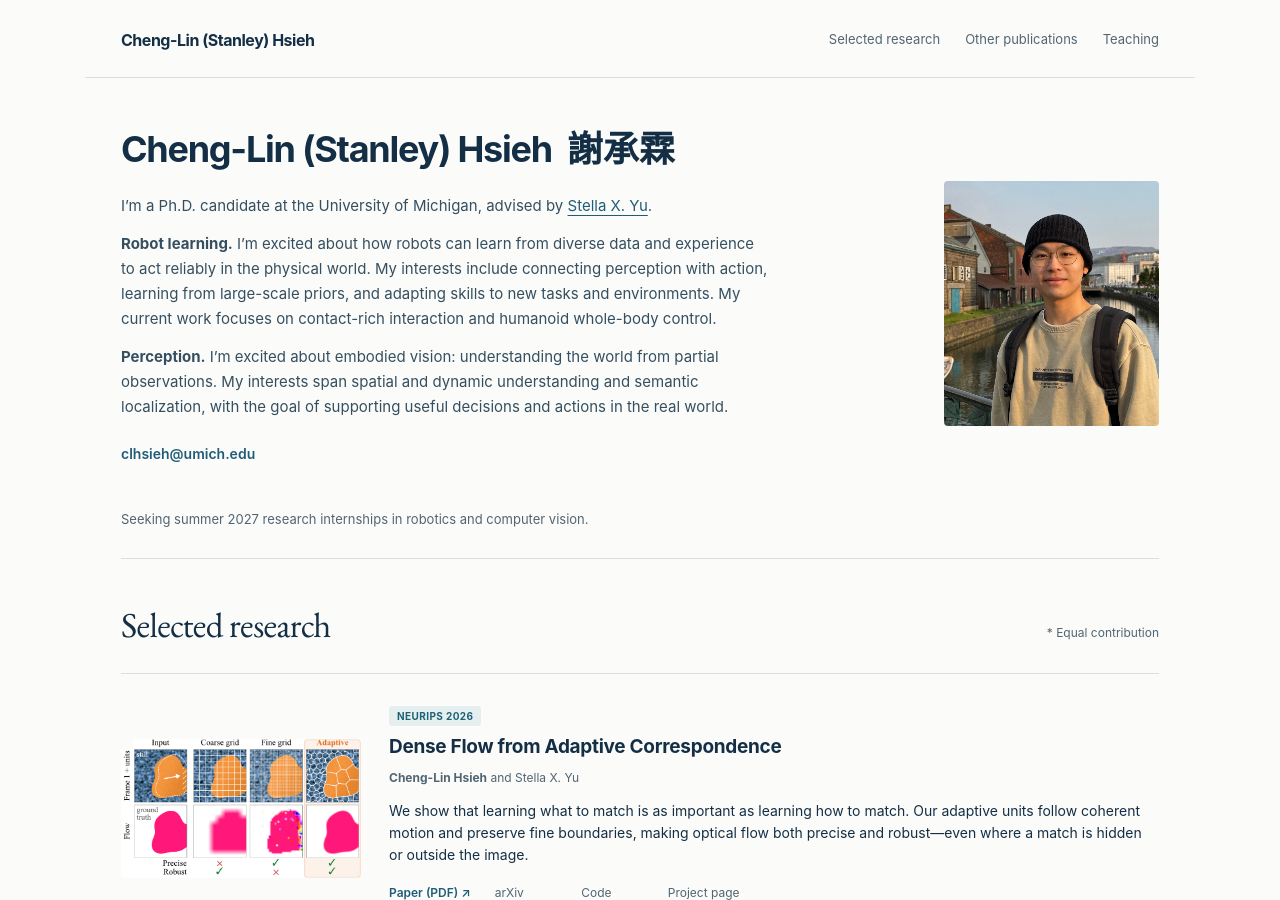
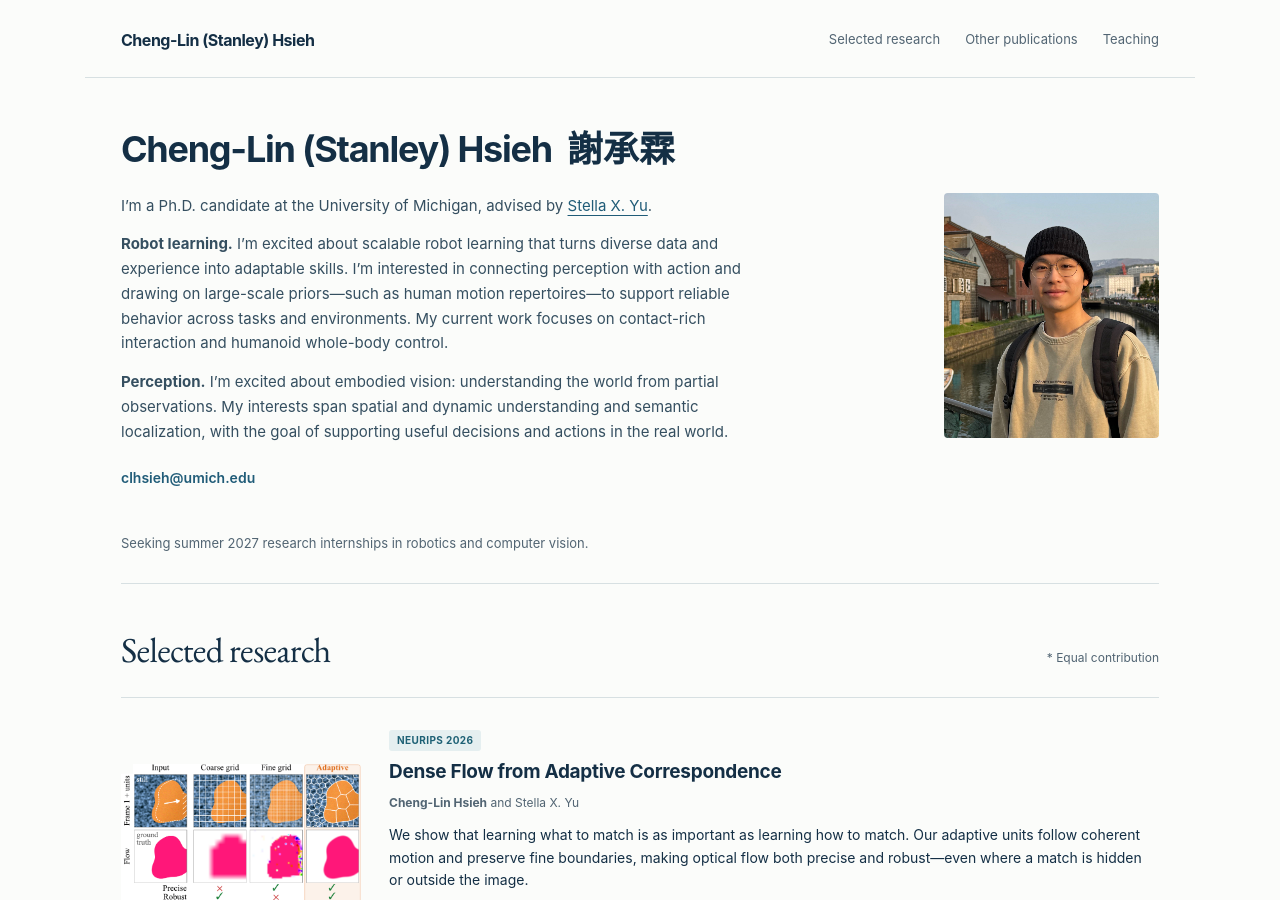
Before and after one commit to chenglinh/chenglinh.github.io, a Jekyll site: the page index.html, which Jekyll copies as it is, in a window 1280 px wide and 900 px high. Built offline with Jekyll 4.4.1, drawn with Linux system fonts in a browser that asks for light colours; some of the changed lines change nothing that is shown.

Commit message:
Emphasize scalable robot learning with human motion as a prior example

```diff
--- a/index.html
+++ b/index.html
@@ -3,10 +3,10 @@
 <head>
 <meta charset="utf-8"><meta name="viewport" content="width=device-width, initial-scale=1">
 <title>Cheng-Lin (Stanley) Hsieh | Robot Learning &amp; Visual Perception</title>
-<meta name="description" content="Cheng-Lin Hsieh, University of Michigan. Research interests in robot learning, adaptable physical behavior, contact-rich control, and embodied visual perception.">
+<meta name="description" content="Cheng-Lin Hsieh, University of Michigan. Research interests in scalable robot learning, adaptable physical behavior, contact-rich control, and embodied visual perception.">
 <link rel="canonical" href="https://chenglinh.github.io/">
 <meta property="og:title" content="Cheng-Lin (Stanley) Hsieh | Robot Learning &amp; Visual Perception">
-<meta property="og:description" content="Robot learning from diverse data and experience: connecting perception with action and adapting skills to new tasks and environments.">
+<meta property="og:description" content="Scalable robot learning from diverse data, experience, and priors: connecting perception with action and adapting skills across tasks and environments.">
 <meta property="og:type" content="website"><meta property="og:url" content="https://chenglinh.github.io/">
 <meta property="og:image" content="https://chenglinh.github.io/images/cheng-lin-hsieh.jpg">
 <link rel="icon" href="images/umich.png"><link rel="stylesheet" href="assets/research.css">
@@ -18,7 +18,7 @@
 <section class="hero" aria-labelledby="intro-title">
 <div><h1 id="intro-title"><span>Cheng-Lin (Stanley) Hsieh</span><span class="name-cn" lang="zh-Hant">謝承霖</span></h1>
 <p class="intro">I’m a Ph.D. candidate at the University of Michigan, advised by <a href="https://web.eecs.umich.edu/~stellayu/">Stella X. Yu</a>.</p>
-<p class="intro"><strong>Robot learning.</strong> I’m excited about how robots can learn from diverse data and experience to act reliably in the physical world. My interests include connecting perception with action, learning from large-scale priors, and adapting skills to new tasks and environments. My current work focuses on contact-rich interaction and humanoid whole-body control.</p>
+<p class="intro"><strong>Robot learning.</strong> I’m excited about scalable robot learning that turns diverse data and experience into adaptable skills. I’m interested in connecting perception with action and drawing on large-scale priors—such as human motion repertoires—to support reliable behavior across tasks and environments. My current work focuses on contact-rich interaction and humanoid whole-body control.</p>
 <p class="intro"><strong>Perception.</strong> I’m excited about embodied vision: understanding the world from partial observations. My interests span spatial and dynamic understanding and semantic localization, with the goal of supporting useful decisions and actions in the real world.</p>
 <p id="contact" class="contact"><a href="mailto:clhsieh@umich.edu">clhsieh@umich.edu</a></p></div>
 <figure class="portrait"><img src="images/cheng-lin-hsieh.jpg" alt="Portrait of Cheng-Lin Hsieh" width="2901" height="2901"></figure>
```
